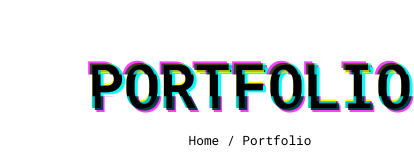
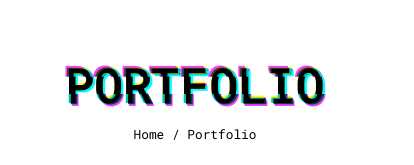
Before and after one commit to helioswan/portfolio, a Vue app: page /portfolio in a window 390 px wide. Shown: the part 319-484 px from the top of the page, 414 px wide, since content can reach past the window. Built offline with nearby package versions, Linux system fonts and the light colour scheme; what vue-unicons would draw is missing.

Commit message:
Fix mb portfolio hero text placement

```diff
--- a/src/components/Common/Hero.vue
+++ b/src/components/Common/Hero.vue
@@ -1,7 +1,7 @@
 <template>
   <section class="h-screen container mx-auto flex">
     <div class="m-auto text-center">
-      <h1 class="glitch md:text-8xl text-6xl mb-4">
+      <h1 class="glitch md:text-8xl text-5xl mb-4">
         <span aria-hidden="true">{{ title }}</span>
         {{ title }}
         <span aria-hidden="true"> {{ title }} </span>
--- a/src/views/PortfolioView.vue
+++ b/src/views/PortfolioView.vue
@@ -1,5 +1,5 @@
 <template>
-  <div class="mb-28 mx-16">
+  <div class="mb-28">
     <Hero />
     <ProjectDeck title="Projets favoris" :projects="projects" />
     <ProjectDeck title="Derniers projets" :projects="projects" />
```
